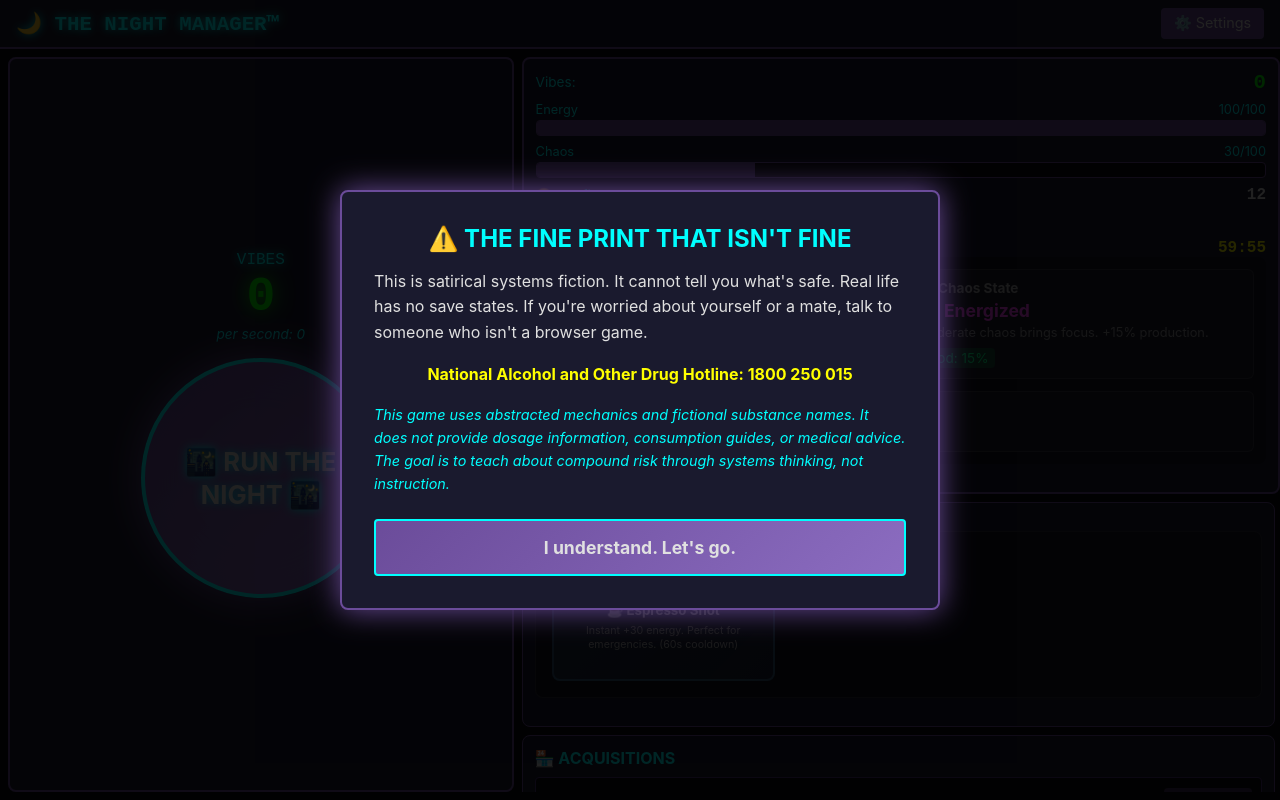
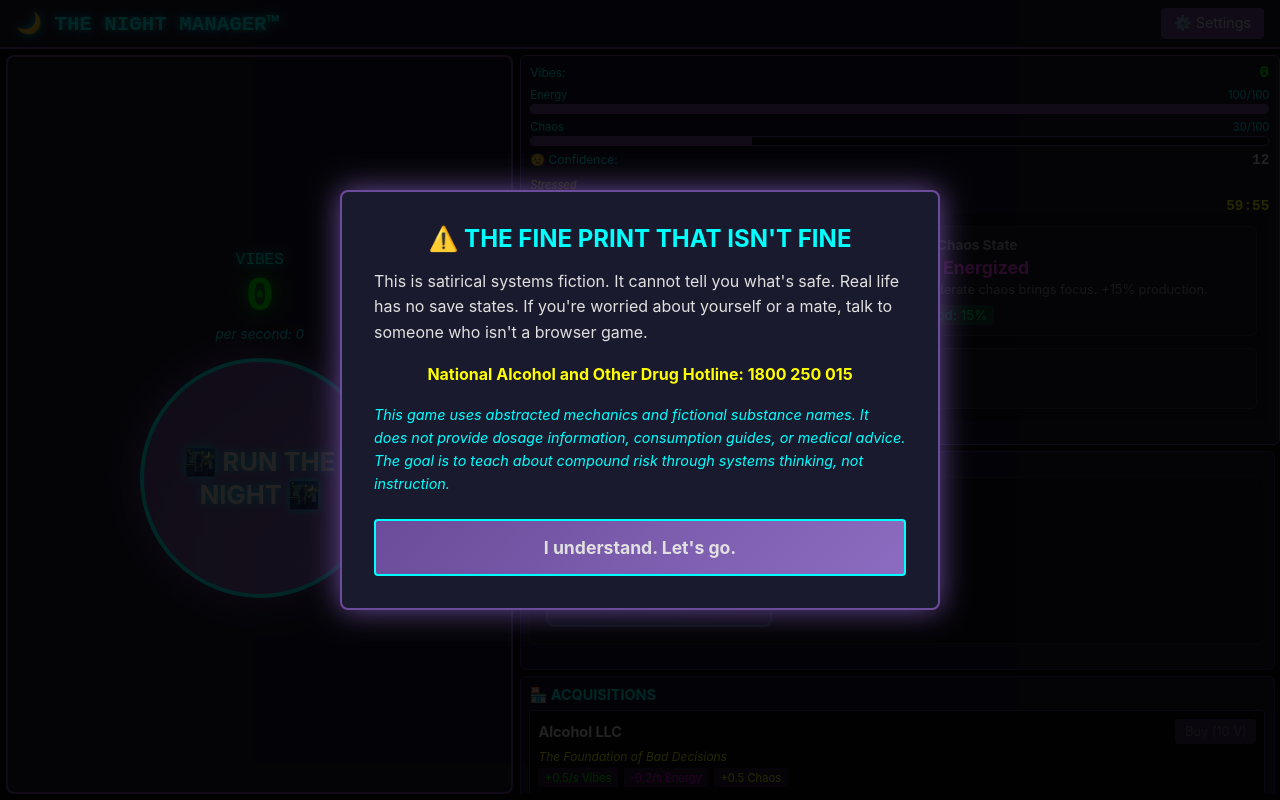
Before and after one commit to zophiezlan/polysubstance-tycoon, a React (Vite) app: page / in a window 1280 px wide. Built offline with nearby package versions, Linux system fonts and the light colour scheme.

Commit message:
Deduplicate achievement notifications

```diff
--- a/src/App.css
+++ b/src/App.css
@@ -43,8 +43,8 @@
   display: flex;
   flex: 1;
   overflow: hidden;
-  gap: 0.5rem;
-  padding: 0.5rem;
+  gap: 0.4rem;
+  padding: 0.4rem;
   min-height: 0;
 }
 
@@ -107,16 +107,16 @@
   flex-direction: column;
   overflow-y: auto;
   overflow-x: hidden;
-  gap: 0.5rem;
+  gap: 0.4rem;
   min-height: 0;
 }
 
 /* Stats Section - Fixed at Top of Right Panel */
 .stats-section {
   background: var(--bg-panel);
-  padding: 0.75rem;
-  border: 2px solid var(--purple);
-  border-radius: 8px;
+  padding: 0.45rem 0.6rem;
+  border: 1px solid var(--purple);
+  border-radius: 6px;
   flex-shrink: 0;
   position: sticky;
   top: 0;
@@ -129,7 +129,7 @@
   overflow: visible;
   display: flex;
   flex-direction: column;
-  gap: 0.5rem;
+  gap: 0.4rem;
   padding-right: 0.3rem;
   min-height: 0;
 }
@@ -137,9 +137,9 @@
 /* Section Styling */
 section {
   background: var(--bg-panel);
-  padding: 0.75rem;
-  border: 1px solid var(--purple);
-  border-radius: 8px;
+  padding: 0.55rem;
+  border: 1px solid var(--purple-dark);
+  border-radius: 6px;
   flex-shrink: 0;
 }
 
@@ -147,7 +147,7 @@ section {
 .stat-panel {
   display: flex;
   flex-direction: column;
-  gap: 0.5rem;
+  gap: 0.35rem;
 }
 
 .stat-row {
@@ -159,18 +159,18 @@ section {
 
 .stat-label {
   color: var(--text-cyan);
-  font-size: 0.85rem;
+  font-size: 0.75rem;
 }
 
 .stat-value {
   font-family: 'Courier New', monospace;
-  font-size: 1rem;
+  font-size: 0.9rem;
   font-weight: bold;
 }
 
 .stat-value.vibes {
   color: var(--success);
-  font-size: 1.3rem;
+  font-size: 1.05rem;
 }
 
 .stat-value.time {
@@ -185,13 +185,13 @@ section {
 .stat-bar-label {
   display: flex;
   justify-content: space-between;
-  font-size: 0.8rem;
-  margin-bottom: 0.2rem;
+  font-size: 0.7rem;
+  margin-bottom: 0.15rem;
   color: var(--text-cyan);
 }
 
 .stat-bar {
-  height: 16px;
+  height: 10px;
   background: var(--bg-dark);
   border: 1px solid var(--purple);
   border-radius: 4px;
@@ -226,10 +226,10 @@ section {
 
 .confidence-label {
   width: 100%;
-  font-size: 0.8rem;
+  font-size: 0.7rem;
   color: var(--warning);
   font-style: italic;
-  margin-top: 0.25rem;
+  margin-top: 0.15rem;
 }
 
 /* Main Button - Massive Cookie Clicker Style */
@@ -303,18 +303,18 @@ section {
 .hidden-meters h3,
 .log-panel h3 {
   color: var(--text-cyan);
-  margin-bottom: 0.6rem;
-  font-size: 1rem;
+  margin-bottom: 0.4rem;
+  font-size: 0.9rem;
 }
 
 .substance-list {
   display: flex;
   flex-direction: column;
-  gap: 0.5rem;
+  gap: 0.4rem;
 }
 
 .substance-item {
-  padding: 0.6rem;
+  padding: 0.5rem;
   background: var(--bg-dark);
   border: 1px solid var(--purple-dark);
   border-radius: 4px;
@@ -324,26 +324,26 @@ section {
   display: flex;
   justify-content: space-between;
   align-items: center;
-  margin-bottom: 0.4rem;
+  margin-bottom: 0.3rem;
 }
 
 .substance-name {
   color: var(--text-white);
   font-weight: bold;
-  font-size: 0.95rem;
+  font-size: 0.9rem;
 }
 
 .owned-count {
   color: var(--text-cyan);
-  font-size: 0.85rem;
+  font-size: 0.75rem;
 }
 
 .buy-button {
   background: var(--purple);
   color: var(--text-white);
-  padding: 0.35rem 0.7rem;
+  padding: 0.3rem 0.6rem;
   border-radius: 4px;
-  font-size: 0.85rem;
+  font-size: 0.8rem;
   transition: all 0.2s;
 }
 
@@ -353,21 +353,21 @@ section {
 }
 
 .substance-tagline {
-  font-size: 0.8rem;
+  font-size: 0.75rem;
   color: var(--warning);
   font-style: italic;
-  margin-bottom: 0.4rem;
+  margin-bottom: 0.3rem;
 }
 
 .substance-effects {
   display: flex;
   flex-wrap: wrap;
-  gap: 0.4rem;
-  font-size: 0.75rem;
+  gap: 0.35rem;
+  font-size: 0.7rem;
 }
 
 .substance-effects span {
-  padding: 0.2rem 0.5rem;
+  padding: 0.15rem 0.4rem;
   border-radius: 3px;
   background: rgba(107, 76, 154, 0.3);
 }
@@ -389,15 +389,15 @@ section {
 }
 
 .substance-hidden-effects {
-  margin-top: 0.5rem;
+  margin-top: 0.4rem;
   display: flex;
   flex-wrap: wrap;
-  gap: 0.4rem;
-  font-size: 0.75rem;
+  gap: 0.35rem;
+  font-size: 0.7rem;
 }
 
 .hidden-effect {
-  padding: 0.2rem 0.4rem;
+  padding: 0.15rem 0.35rem;
   background: rgba(255, 0, 255, 0.2);
   border: 1px solid var(--danger);
   border-radius: 3px;
@@ -408,11 +408,11 @@ section {
 .upgrade-list {
   display: flex;
   flex-direction: column;
-  gap: 0.5rem;
+  gap: 0.4rem;
 }
 
 .upgrade-item {
-  padding: 0.6rem;
+  padding: 0.5rem;
   background: var(--bg-dark);
   border: 1px solid var(--text-cyan);
   border-radius: 4px;
@@ -422,37 +422,37 @@ section {
   display: flex;
   justify-content: space-between;
   align-items: center;
-  margin-bottom: 0.4rem;
+  margin-bottom: 0.3rem;
 }
 
 .upgrade-name {
   color: var(--text-white);
   font-weight: bold;
-  font-size: 0.95rem;
+  font-size: 0.9rem;
 }
 
 .upgrade-tier {
   color: var(--text-cyan);
-  font-size: 0.75rem;
+  font-size: 0.7rem;
   font-weight: normal;
 }
 
 .upgrade-description {
   color: var(--text-white);
   font-style: italic;
-  font-size: 0.8rem;
-  margin-bottom: 0.4rem;
+  font-size: 0.75rem;
+  margin-bottom: 0.3rem;
 }
 
 .upgrade-effects {
   display: flex;
   flex-wrap: wrap;
-  gap: 0.4rem;
-  font-size: 0.75rem;
+  gap: 0.35rem;
+  font-size: 0.7rem;
 }
 
 .upgrade-effects span {
-  padding: 0.2rem 0.4rem;
+  padding: 0.15rem 0.35rem;
   border-radius: 3px;
   background: rgba(0, 255, 255, 0.2);
 }
@@ -461,40 +461,40 @@ section {
   color: var(--text-white);
   font-style: italic;
   text-align: center;
-  padding: 0.75rem;
-  font-size: 0.9rem;
+  padding: 0.6rem;
+  font-size: 0.8rem;
 }
 
 .more-upgrades {
   color: var(--text-cyan);
   font-style: italic;
   text-align: center;
-  margin-top: 0.3rem;
-  padding: 0.3rem;
-  font-size: 0.85rem;
+  margin-top: 0.2rem;
+  padding: 0.2rem;
+  font-size: 0.75rem;
 }
 
 /* Maintenance Panel */
 .maintenance-actions {
   display: grid;
-  gap: 0.5rem;
+  gap: 0.4rem;
 }
 
 .maintenance-action {
   display: flex;
   flex-direction: column;
-  gap: 0.2rem;
+  gap: 0.15rem;
 }
 
 .maintenance-button {
   background: var(--purple-dark);
   color: var(--text-white);
-  padding: 0.5rem 0.8rem;
+  padding: 0.4rem 0.7rem;
   border-radius: 4px;
   text-align: left;
   transition: all 0.2s;
   border: 1px solid var(--purple);
-  font-size: 0.9rem;
+  font-size: 0.8rem;
 }
 
 .maintenance-button:hover:not(:disabled) {
@@ -503,7 +503,7 @@ section {
 }
 
 .action-description {
-  font-size: 0.75rem;
+  font-size: 0.7rem;
   color: var(--text-cyan);
   font-style: italic;
   padding-left: 0.8rem;
@@ -511,7 +511,7 @@ section {
 
 /* Hidden Meters */
 .hidden-meters {
-  margin-top: 0.75rem;
+  margin-top: 0.5rem;
 }
 
 /* Log Panel */
@@ -520,15 +520,15 @@ section {
   overflow-y: auto;
   display: flex;
   flex-direction: column;
-  gap: 0.4rem;
+  gap: 0.3rem;
   font-family: 'Courier New', monospace;
-  font-size: 0.8rem;
+  font-size: 0.75rem;
 }
 
 .log-entry {
   display: flex;
-  gap: 0.4rem;
-  padding: 0.3rem;
+  gap: 0.3rem;
+  padding: 0.25rem;
   border-left: 2px solid var(--purple);
   background: rgba(107, 76, 154, 0.1);
 }
--- a/src/App.tsx
+++ b/src/App.tsx
@@ -87,11 +87,20 @@ function App() {
         // Check for new achievements
         const newAchievements = checkAchievements(newState, prevState.achievements);
         if (newAchievements.length > 0) {
-          newState.achievements = [...newState.achievements, ...newAchievements];
-          setAchievementQueue(prev => [...prev, ...newAchievements]);
+          const previouslyUnlocked = new Set(prevState.achievements);
+          const achievementsToAdd = newAchievements.filter(achId => !previouslyUnlocked.has(achId));
+
+          if (achievementsToAdd.length > 0) {
+            newState.achievements = [...prevState.achievements, ...achievementsToAdd];
+
+            setAchievementQueue(prev => {
+              const queued = new Set(prev);
+              const additions = achievementsToAdd.filter(achId => !queued.has(achId));
+              return additions.length > 0 ? [...prev, ...additions] : prev;
+            });
 
             // Log achievements
-          newAchievements.forEach(achId => {
+            achievementsToAdd.forEach(achId => {
               const ach = getAchievement(achId);
               if (ach) {
                 newState.log.push({
@@ -101,6 +110,7 @@ function App() {
                 });
               }
             });
+          }
         }
 
         // Check for new milestones (if using extended state)
```
Lines whose indentation alone changed are shown as unchanged.
